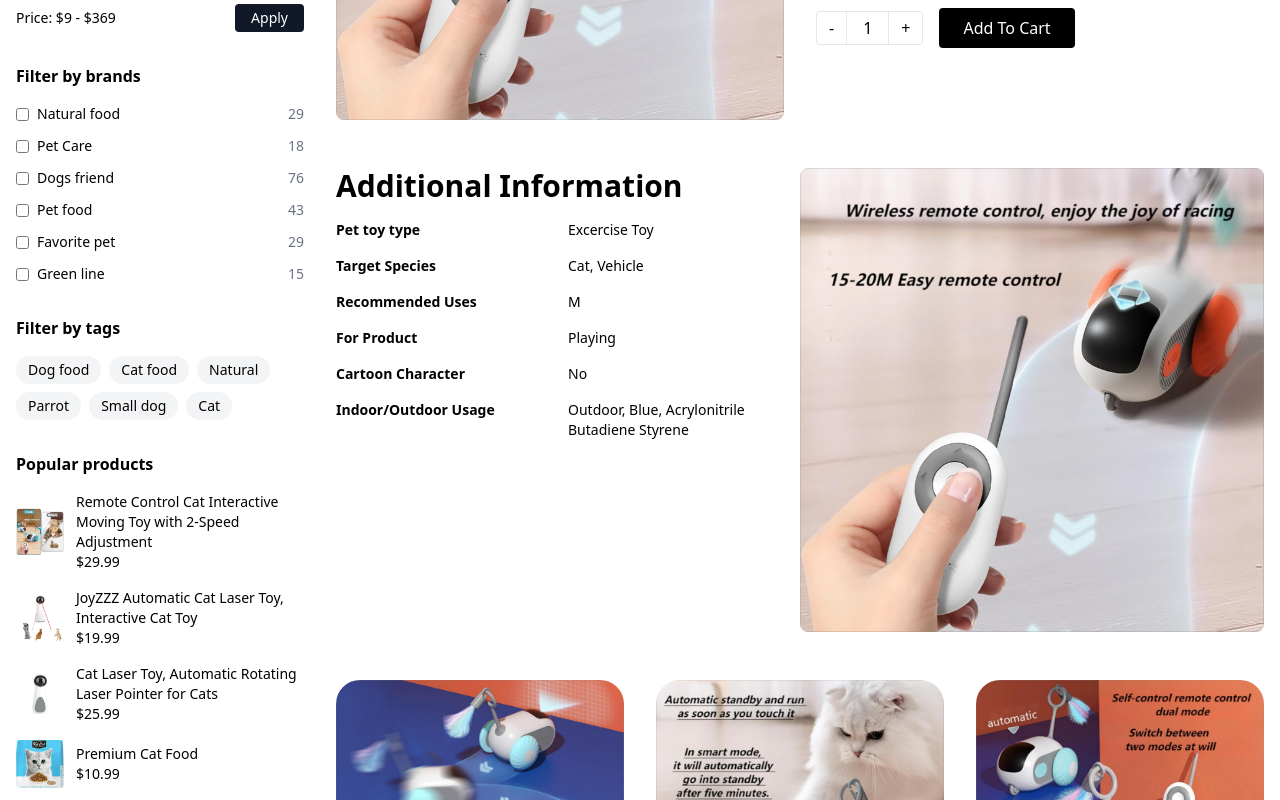
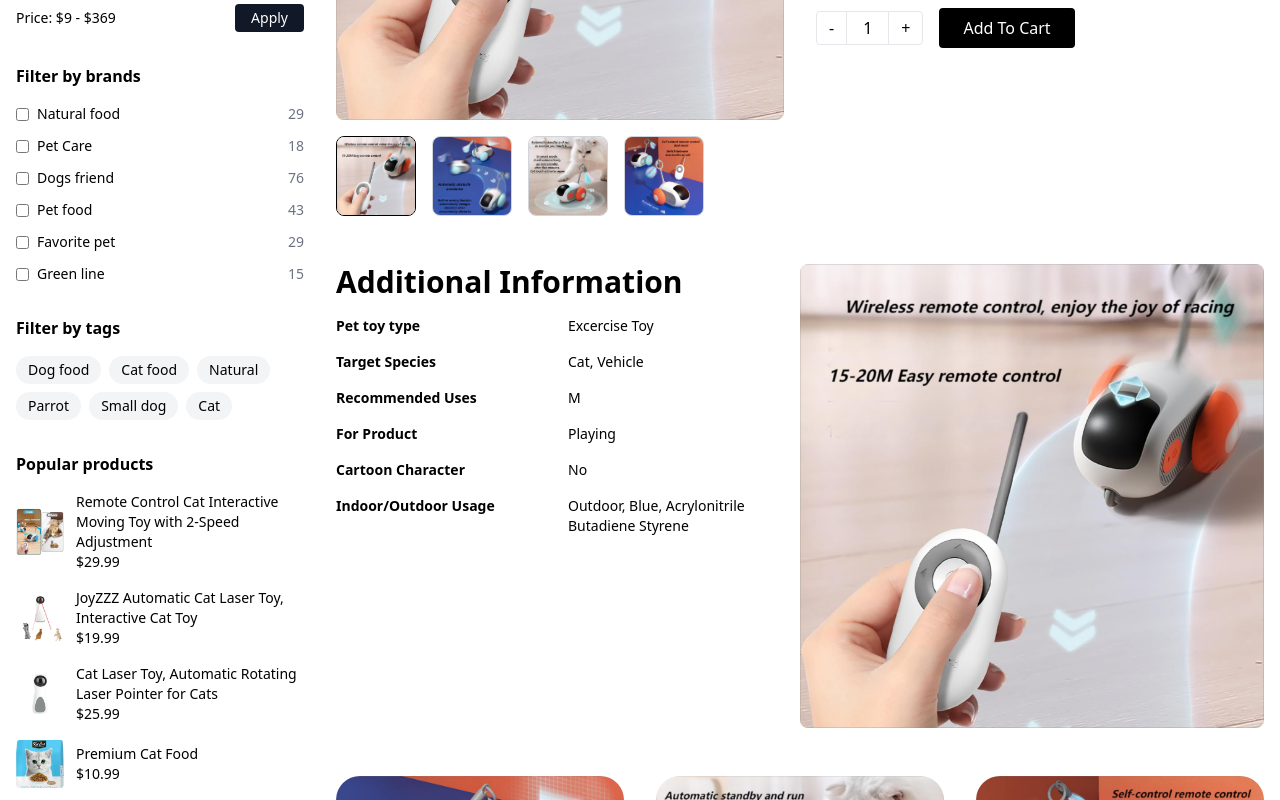
Before and after one commit to remeessalam/zippty, a React (Create React App) app: page /product in a window 1280 px wide. Shown: the part 1500-2300 px from the top of the page. Built offline with nearby package versions, Linux system fonts and the light colour scheme.

Commit message:
dynamic image seleting done

```diff
--- a/src/Pages/ProductDetails.jsx
+++ b/src/Pages/ProductDetails.jsx
@@ -10,10 +10,12 @@ import { useCart } from "../Store/cartContext";
 import { Link } from "react-router-dom";
 
 const ProductDetails = () => {
-  const { addToCart, cartItems } = useCart(); // Get cartItems and addToCart
+  const { addToCart, cartItems } = useCart();
   const [quantity, setQuantity] = useState(1);
+  const product = productDetails[0];
 
-  const product = productDetails[0]; // Select the first product (replace with dynamic selection if needed)
+  // State to track selected image
+  const [selectedImage, setSelectedImage] = useState(product.productImage);
 
   const decreaseQuantity = () => {
     if (quantity > 1) setQuantity(quantity - 1);
@@ -33,7 +35,6 @@ const ProductDetails = () => {
     });
   };
 
-  // Check if product is already in the cart
   const isInCart = cartItems.some((item) => item.id === product.id);
 
   const aboutBannerDetails = {
@@ -57,10 +58,24 @@ const ProductDetails = () => {
             {/* Product Images */}
             <div className="space-y-4">
               <img
-                src={product.productImage}
+                src={selectedImage}
                 alt={product.productName}
                 className="w-full rounded-lg"
               />
+              {/* Thumbnails */}
+              <div className="flex gap-4">
+                {[product.productImage, ...product.images].map((img, i) => (
+                  <img
+                    key={i}
+                    src={img}
+                    alt={`Thumbnail ${i}`}
+                    className={`w-20 h-20 rounded-lg cursor-pointer border ${
+                      selectedImage === img ? "border-black" : "border-gray-300"
+                    }`}
+                    onClick={() => setSelectedImage(img)}
+                  />
+                ))}
+              </div>
             </div>
 
             {/* Product Details */}
@@ -138,7 +153,7 @@ const ProductDetails = () => {
             <div>
               <div className="space-y-4">
                 <img
-                  src={product.productImage}
+                  src={selectedImage}
                   alt={product.productName}
                   className="w-full rounded-lg"
                 />
@@ -147,12 +162,13 @@ const ProductDetails = () => {
           </div>
 
           <div className="grid md:grid-cols-3 gap-8">
-            {product.images.map((obj, i) => (
+            {product.images.map((img, i) => (
               <img
                 key={i}
-                src={obj}
+                src={img}
                 alt="product-image"
-                className="rounded-3xl"
+                className="rounded-3xl cursor-pointer"
+                onClick={() => setSelectedImage(img)}
               />
             ))}
           </div>
```
